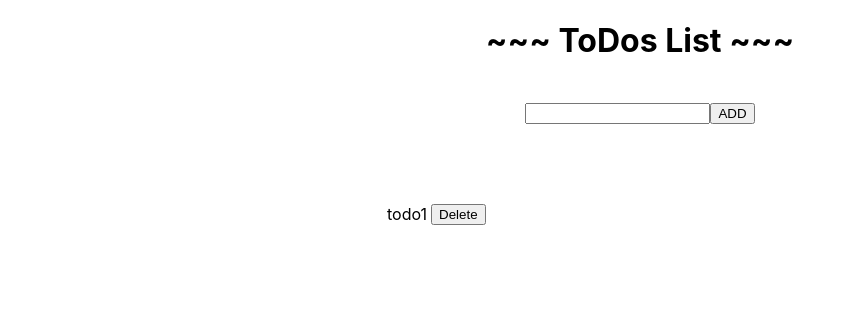
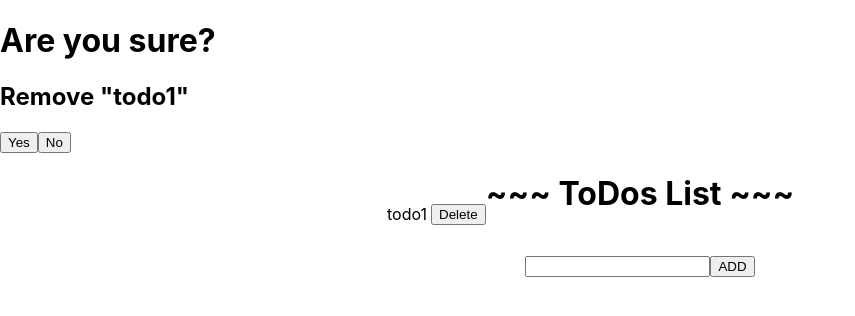
Before and after one commit to Divyapancholi831/TodoList-react, a React (Create React App) app: page / in a window 1280 px wide. Both pictures are taken after a click on the button "Delete". Shown: the top 316 px of the page, without its empty margins (0-855 px from the left). Built offline with nearby package versions, Linux system fonts and the light colour scheme.

Commit message:
add delete feature and model

```diff
--- a/src/PrintTodos.js
+++ b/src/PrintTodos.js
@@ -1,19 +1,31 @@
-import {useContext} from "react";
+import {useContext,useState,useRef} from "react";
 import AddContext from "./AddContext";
+import { Modal } from "./Modal";
 const PrintTOdos = () => {
     let [todo,setTodo] = useContext(AddContext);
+    let [showModal,setShowModal] = useState(false);
+    let [string,setString] = useState("");
     return(
         <div>
                 <table>
                     <tbody>
-                    {todo.map((todo)=>
+                    {todo.map((element,index)=>
                     <tr>
-                        <td>{todo}</td>
-                        <td><button>Delete</button></td>
+                        <td id={index}>{element}</td>
+                        <td><button id={index} onClick={()=>{setShowModal(true);  setString(index)}}>Delete</button></td>
                     </tr>
                     )}
                     </tbody>
                 </table>
+                {showModal?(
+                <Modal>
+                    <h1>Are you sure?</h1>
+                    <h2>Remove "{todo[string]}"</h2>
+                    <button onClick={()=>{setShowModal(false); setTodo(todo.filter((item,id)=>id != string))}}> Yes </button>
+                    <button onClick={()=>setShowModal(false)}> No </button>
+                </Modal>
+                ):null}
+
 
         </div>
     )
```
